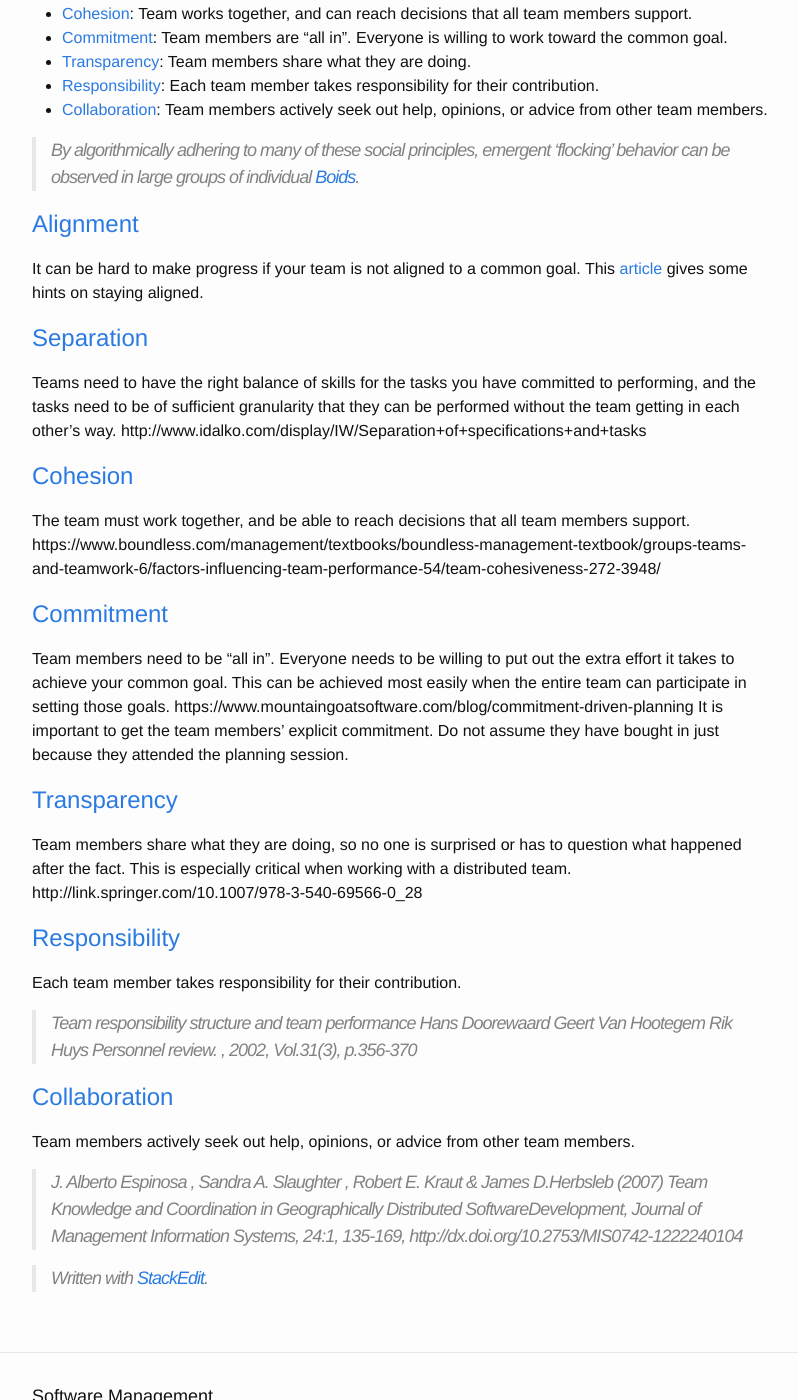
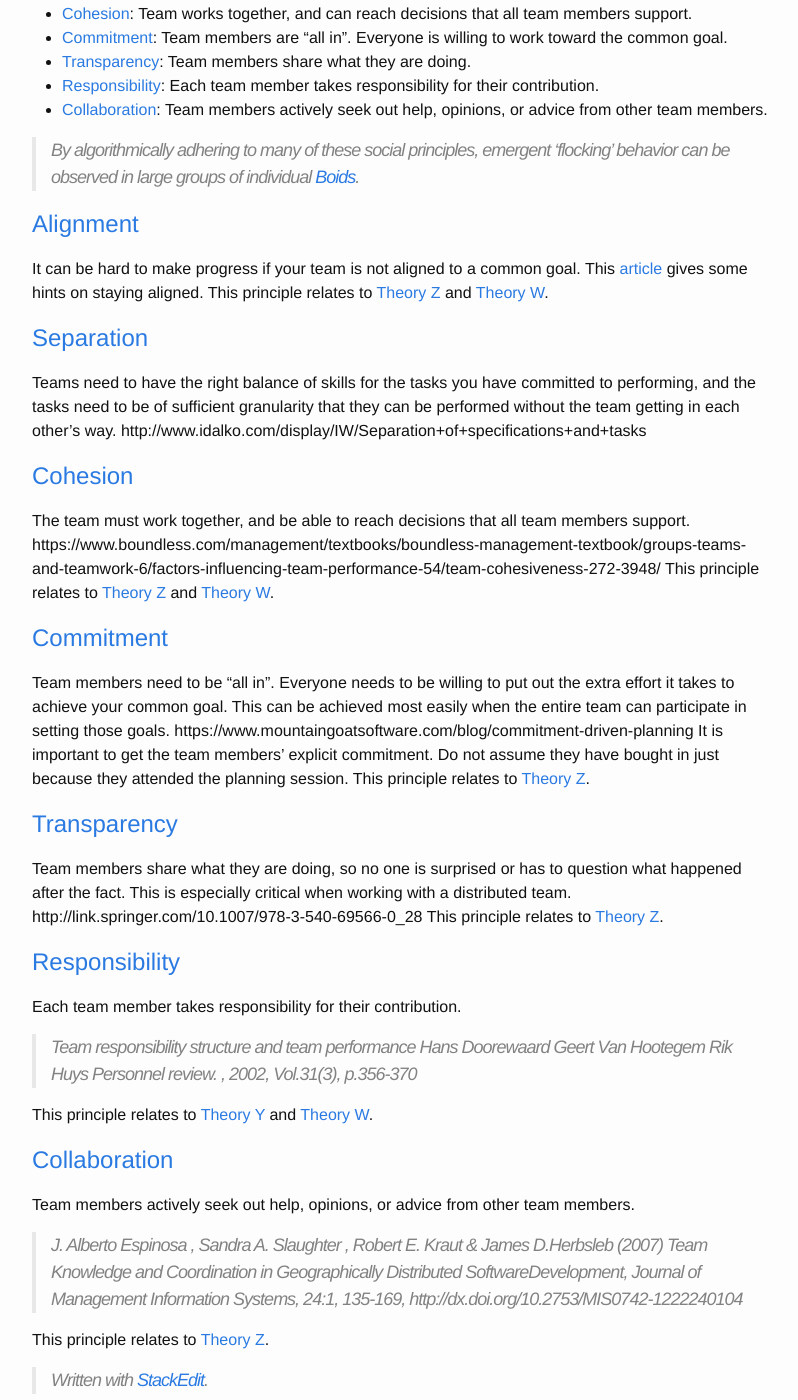
Before and after one commit to css566/css566.github.io, a Jekyll site: the page built from _posts/2016-04-28-Social_Principles_of_Software_Management.md, in a window 1280 px wide and 1400 px high, scrolled down 339 px. Shown: the whole window, without its empty margins (238-1036 px from the left). Built offline with Jekyll 4.4.1, drawn with Linux system fonts in a browser that asks for light colours; comment, search, counter and statistics services are not loaded.

Commit message:
Update 2016-04-28-Social_Principles_of_Software_Management.md
Trying linking between files again

```diff
--- a/_posts/2016-04-28-Social_Principles_of_Software_Management.md
+++ b/_posts/2016-04-28-Social_Principles_of_Software_Management.md
@@ -17,32 +17,34 @@ Social Principles for Software Management
 # <a name="alignment">Alignment</a>
 It can be hard to make progress if your team is not aligned to a common goal.
 This [article](http://www.industryweek.com/companies-amp-executives/your-team-aligned) gives some hints on staying aligned.
-
+This principle relates to [Theory Z](../2016-04-28-Social_Theories_for_Software_Management.md#theory_z) and [Theory W](../2016-04-28-Social_Theories_for_Software_Management.md#theory_w).
 # <a name="separation">Separation</a>
 Teams need to have the right balance of skills for the tasks you have committed to performing, and the tasks need to be of sufficient granularity that they can be performed without the team getting in each other's way.
 http://www.idalko.com/display/IW/Separation+of+specifications+and+tasks
-
 # <a name="cohesion">Cohesion</a>
 The team must work together, and be able to reach decisions that all team members support.
 https://www.boundless.com/management/textbooks/boundless-management-textbook/groups-teams-and-teamwork-6/factors-influencing-team-performance-54/team-cohesiveness-272-3948/
-
+This principle relates to [Theory Z](../2016-04-28-Social_Theories_for_Software_Management.md#theory_z) and [Theory W](../2016-04-28-Social_Theories_for_Software_Management.md#theory_w).
 # <a name="commitment">Commitment</a>
 Team members need to be “all in”.  Everyone needs to be willing to put out the extra effort it takes to achieve your common goal. This can be achieved most easily when the entire team can participate in setting those goals.
 https://www.mountaingoatsoftware.com/blog/commitment-driven-planning
 It is important to get the team members' explicit commitment. Do not assume they have bought in just because they attended the planning session.
-
+This principle relates to [Theory Z](../2016-04-28-Social_Theories_for_Software_Management.md).
 # <a name="transparency">Transparency</a>
 Team members share what they are doing, so no one is surprised or has to question what happened after the fact. This is especially critical when working with a distributed team.
 http://link.springer.com/10.1007/978-3-540-69566-0_28
-
+This principle relates to [Theory Z](../2016-04-28-Social_Theories_for_Software_Management.md#theory_z).
 # <a name="responsibility">Responsibility</a>
 Each team member takes responsibility for their contribution.
 > Team responsibility structure and team performance
 > Hans Doorewaard Geert Van Hootegem Rik Huys
 > Personnel review. , 2002, Vol.31(3), p.356-370
 
+This principle relates to [Theory Y](../2016-04-28-Social_Theories_for_Software_Management.md#theory_y) and [Theory W](../2016-04-28-Social_Theories_for_Software_Management.md#theory_w).
 # <a name="collaboration">Collaboration</a>
 Team members actively seek out help, opinions, or advice from other team members.
 >  J. Alberto Espinosa , Sandra A. Slaughter , Robert E. Kraut & James D.Herbsleb (2007) Team Knowledge and Coordination in Geographically Distributed SoftwareDevelopment, Journal of Management Information Systems, 24:1, 135-169, http://dx.doi.org/10.2753/MIS0742-1222240104
 
+This principle relates to [Theory Z](../2016-04-28-Social_Theories_for_Software_Management.md#theory_z).
+
 > Written with [StackEdit](https://stackedit.io/).
```
